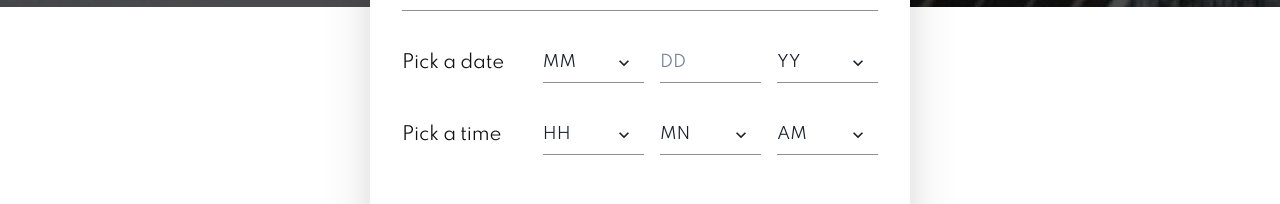
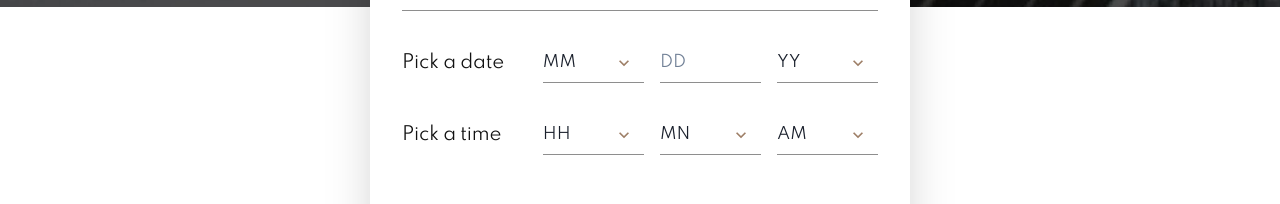
Before and after one commit to 0xShynn/frontendmentor-dine-restaurant-website, a Next.js app: page /booking in a window 1280 px wide. Shown: the part 583-787 px from the top of the page. Built offline with nearby package versions, Linux system fonts and the light colour scheme.

Commit message:
updateed: select iconColor to primary.beaver

```diff
--- a/components/ReservationForm.js
+++ b/components/ReservationForm.js
@@ -99,6 +99,7 @@ const ReservationForm = () => {
                 required: 'This is required',
               })}
               variant="flushed"
+              iconColor="primary.beaver"
               borderBottomColor="secondary.flushedgray"
             />
             <FormErrorMessage fontSize="11px" pos="absolute" bottom="-22px">
@@ -121,6 +122,7 @@ const ReservationForm = () => {
                 required: 'This is required',
               })}
               variant="flushed"
+              iconColor="primary.beaver"
               borderBottomColor="secondary.flushedgray"
             />
             <FormErrorMessage fontSize="11px" pos="absolute" bottom="-22px">
@@ -153,6 +155,7 @@ const ReservationForm = () => {
               <Select
                 placeholder="MM"
                 variant="flushed"
+                iconColor="primary.beaver"
                 borderBottomColor="secondary.flushedgray"
                 id="month"
                 {...register('month', {
@@ -181,6 +184,7 @@ const ReservationForm = () => {
                   required: 'This is required',
                 })}
                 variant="flushed"
+                iconColor="primary.beaver"
                 borderBottomColor="secondary.flushedgray"
               />
             </FormControl>
@@ -188,6 +192,7 @@ const ReservationForm = () => {
               <Select
                 placeholder="YY"
                 variant="flushed"
+                iconColor="primary.beaver"
                 borderBottomColor="secondary.flushedgray"
                 id="year"
                 {...register('year', {
@@ -222,6 +227,7 @@ const ReservationForm = () => {
               <Select
                 placeholder="HH"
                 variant="flushed"
+                iconColor="primary.beaver"
                 borderBottomColor="secondary.flushedgray"
                 id="hour"
                 {...register('hour', {
@@ -239,6 +245,7 @@ const ReservationForm = () => {
               <Select
                 placeholder="MN"
                 variant="flushed"
+                iconColor="primary.beaver"
                 borderBottomColor="secondary.flushedgray"
                 id="minute"
                 {...register('minute', {
@@ -255,6 +262,7 @@ const ReservationForm = () => {
             <FormControl isInvalid={errors.period} id="period">
               <Select
                 variant="flushed"
+                iconColor="primary.beaver"
                 borderBottomColor="secondary.flushedgray"
                 defaultValue="AM"
                 id="period"
@@ -281,6 +289,7 @@ const ReservationForm = () => {
         >
           <Button
             variant="flushed"
+            iconColor="primary.beaver"
             borderBottomColor="secondary.flushedgray"
             onClick={handleSeatsDecrement}
           >
@@ -291,6 +300,7 @@ const ReservationForm = () => {
           </Heading>
           <Button
             variant="flushed"
+            iconColor="primary.beaver"
             borderBottomColor="secondary.flushedgray"
             onClick={handleSeatsIncrement}
           >
```
